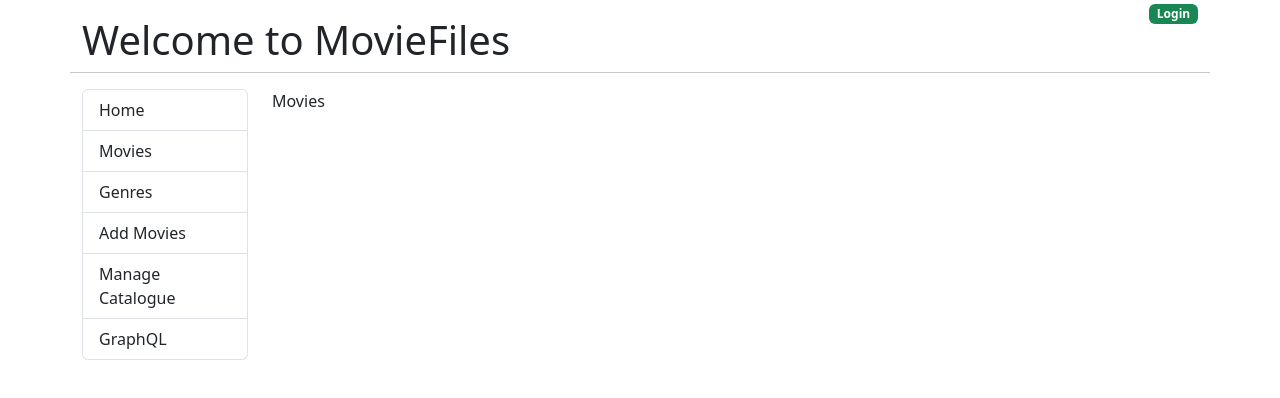
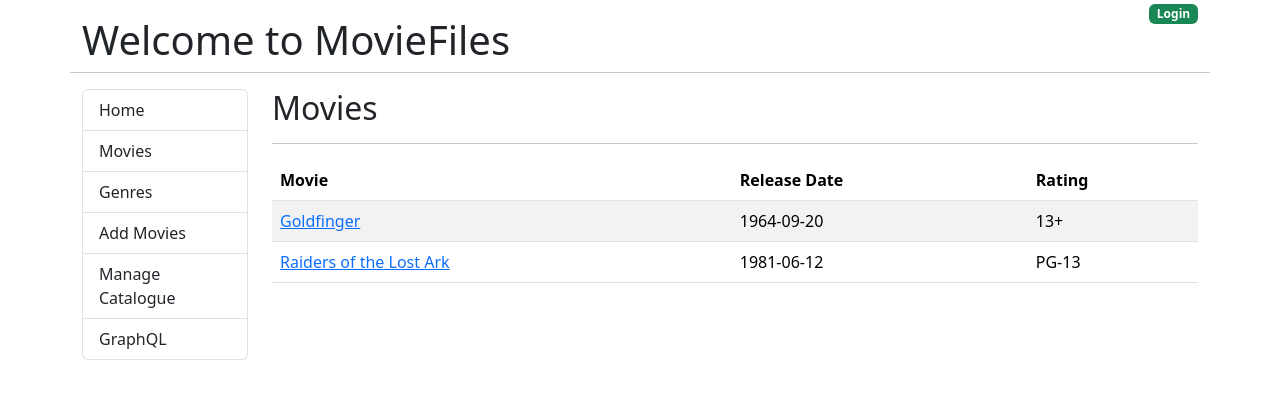
Before and after one commit to Clarenth/udemyGoMoviesV2, a React (Create React App) app in the folder frontend/: page /movies in a window 1280 px wide. Shown: the top 398 px of the page. Built offline with nearby package versions, Linux system fonts and the light colour scheme.

Commit message:
Created mock data for movies entires

```diff
--- a/frontend/src/components/Movies/Movie/Movie.tsx
+++ b/frontend/src/components/Movies/Movie/Movie.tsx
@@ -1,14 +1,16 @@
 // Libraries
-import React from 'react';
+import React, { useState } from 'react';
 
 // Components
 
 // Styles
 
 const Movie = () => {
+  const [movie, setMovie] = useState<Object>({})
+
   return (
     <div>
-      <div>Movie</div>
+      <h2>Movie</h2>
       <hr />
     </div>
   )
--- a/frontend/src/components/Movies/Movies.tsx
+++ b/frontend/src/components/Movies/Movies.tsx
@@ -1,13 +1,69 @@
 // Libraries
-import React from 'react';
+import React, { useState, useEffect } from 'react';
+import { Link } from 'react-router-dom';
 
 // Components
 
 // Styles
 
 const Movies = () => {
+  const [movies, setMovies] = useState<Array<Object>>([])
+
+  useEffect
+  (() =>
+    {
+      let moviesList: Array<Object> =
+      [
+        {
+          id: 1,
+          title: "Goldfinger",
+          release_date: "1964-09-20",
+          runtime: 110,
+          mpaa_rating: "13+",
+          description: "James Bond must defeat Goldfinger."
+        },
+        {
+          id: 2,
+          title: "Raiders of the Lost Ark",
+          release_date: "1981-06-12",
+          runtime: 115,
+          mpaa_rating: "PG-13",
+          description: "Indiana Jones must defeat Nazis."
+        },
+      ];
+      setMovies(moviesList)
+    },
+  []
+  );
+
   return (
-    <div>Movies</div>
+    <div>
+      <h2>Movies</h2>
+      <hr />
+      <table className="table table-striped table-hover">
+        <thead>
+          <tr>
+            <th>Movie</th>
+            <th>Release Date</th>
+            <th>Rating</th>
+          </tr>
+        </thead>
+        <tbody>
+          { movies.map((m: any) =>
+            (
+              <tr key={m.id}>
+                <td>
+                  <Link to={`/movies/${m.id}`}>{m.title}</Link>
+                </td>
+                <td>{m.release_date}</td>
+                <td>{m.mpaa_rating}</td>
+              </tr>
+            )
+          )
+          }
+        </tbody>
+      </table>
+    </div>
   )
 }
 
--- a/frontend/src/index.tsx
+++ b/frontend/src/index.tsx
@@ -8,6 +8,7 @@ import App from './App';
 import ErrorPage from './components/ErrorPage/ErrorPage';
 import Home from './components/Home/Home'
 import Movies from './components/Movies/Movies';
+import Movie from './components/Movies/Movie/Movie';
 import Genres from './components/Genres/Genres';
 import Login from './components/Login/Login';
 import ManageCatalogue from './components/Admin/ManageCatalogue';
@@ -30,6 +31,10 @@ const siteRouter = createBrowserRouter([
       {
         path: "/movies",
         element: <Movies />,
+      },
+      {
+        path: "/movies/:id",
+        element: <Movie />,
       },
       {
         path: "/genres",
```
